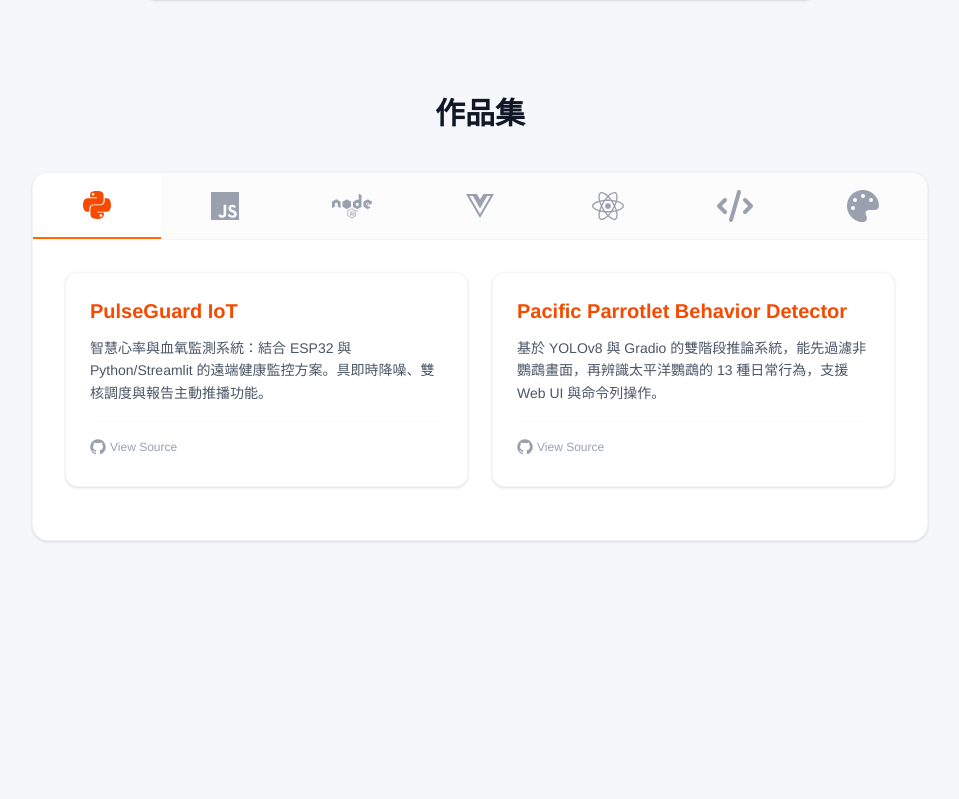
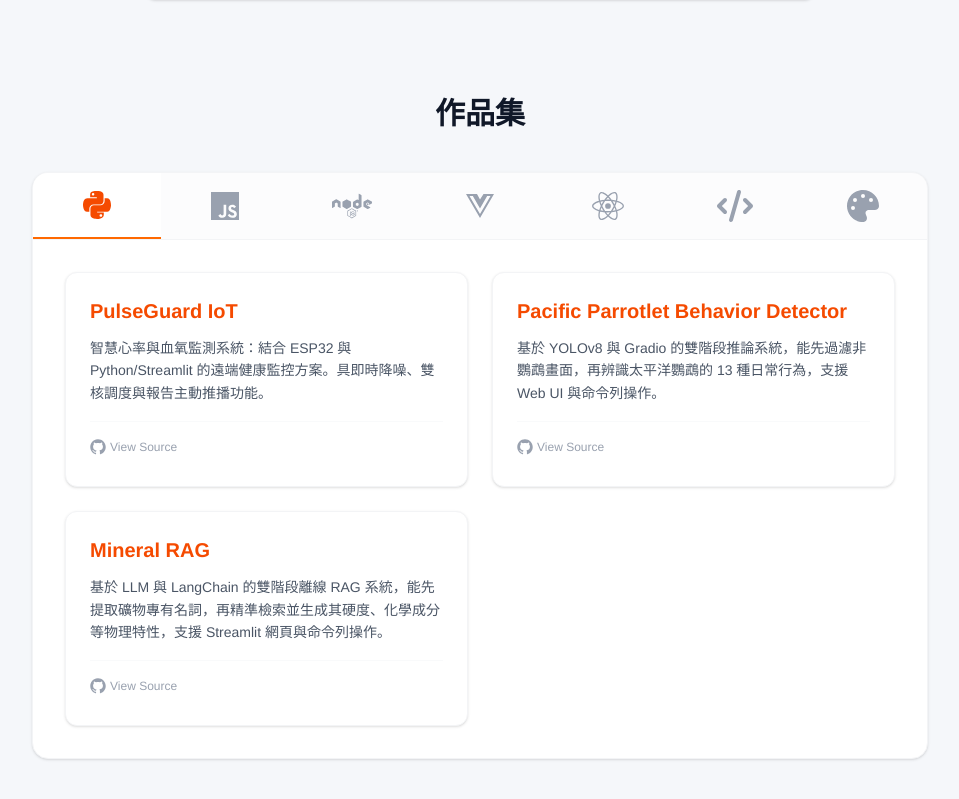
Before and after one commit to laura-chou/portfolio, a Next.js app: page / in a window 1280 px wide. Shown: the part 1279-2078 px from the top of the page, without its empty margins (160-1119 px from the left). Before the commit the page ends 1964 px from the top, so only its background shows below. Built offline with nearby package versions, Linux system fonts and the light colour scheme.

Commit message:
feat: add Mineral RAG to python portfolio
Co-authored-by: laura-chou <53591783+laura-chou@users.noreply.github.com>

```diff
--- a/app/page.tsx
+++ b/app/page.tsx
@@ -103,6 +103,7 @@ export default function Home() {
     python: [
       { name: 'PulseGuard IoT', description: '智慧心率與血氧監測系統：結合 ESP32 與 Python/Streamlit 的遠端健康監控方案。具即時降噪、雙核調度與報告主動推播功能。', link: 'https://github.com/laura-chou/pulse-guard-iot' },
       { name: 'Pacific Parrotlet Behavior Detector', description: '基於 YOLOv8 與 Gradio 的雙階段推論系統，能先過濾非鸚鵡畫面，再辨識太平洋鸚鵡的 13 種日常行為，支援 Web UI 與命令列操作。', link: 'https://github.com/laura-chou/parrot-detection' },
+      { name: 'Mineral RAG', description: '基於 LLM 與 LangChain 的雙階段離線 RAG 系統，能先提取礦物專有名詞，再精準檢索並生成其硬度、化學成分等物理特性，支援 Streamlit 網頁與命令列操作。', link: 'https://github.com/laura-chou/mineral-rag' },
     ],
     vue: [
       { name: '交給命運', description: '這是一個抽籤（抽卡）功能的網站，模擬隨機抽取結果的互動體驗', link: 'https://github.com/laura-chou/destiny-draw' },
```
